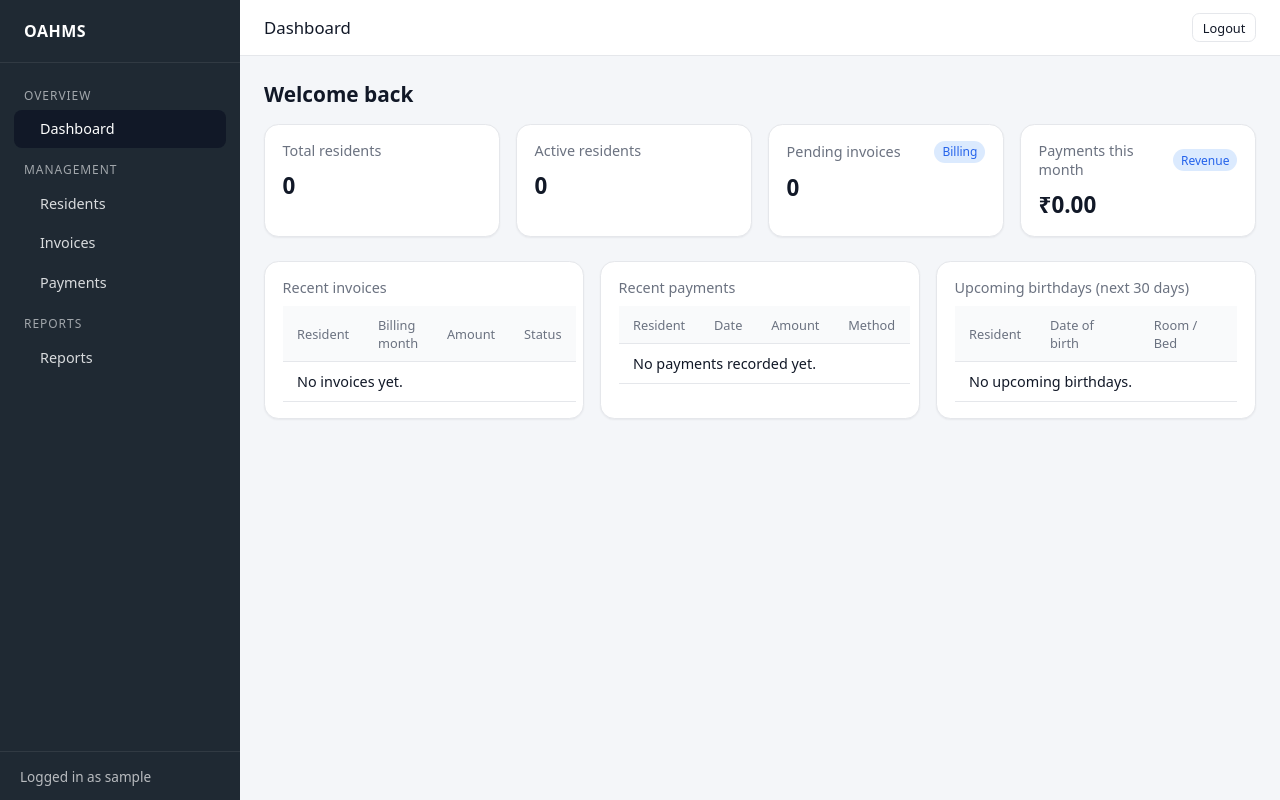
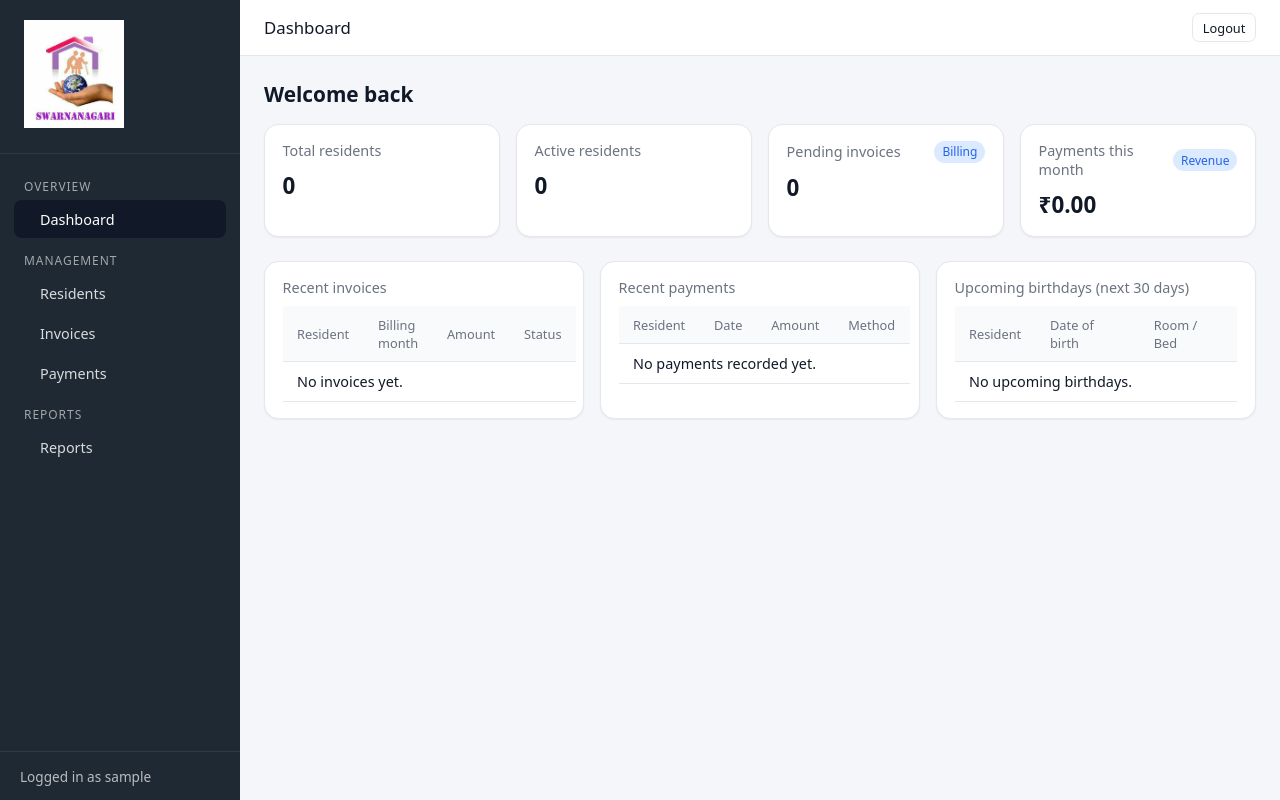
Before and after one commit to lohokane/oahms, a PHP site: page /dashboard.php in a window 1280 px wide. Run offline with PHP 8.4, Linux system fonts and the light colour scheme; the visitor is signed in with stand-in values (Sample User, id 1); data that the repository does not hold is empty.

Commit message:
Describe what you changed

```diff
--- a/public/dashboard.php
+++ b/public/dashboard.php
@@ -83,7 +83,7 @@ try {
 <div class="layout">
     <aside class="sidebar">
         <div class="sidebar-header">
-            OAHMS
+                        <img src="../assets/images/logo.jpg" class="logo" alt="Logo" loading="eager" fetchpriority="high" width="100px">
         </div>
         <nav class="sidebar-nav">
             <div>
```
Also changed, not shown: assets/images/logo.jpg (added).
